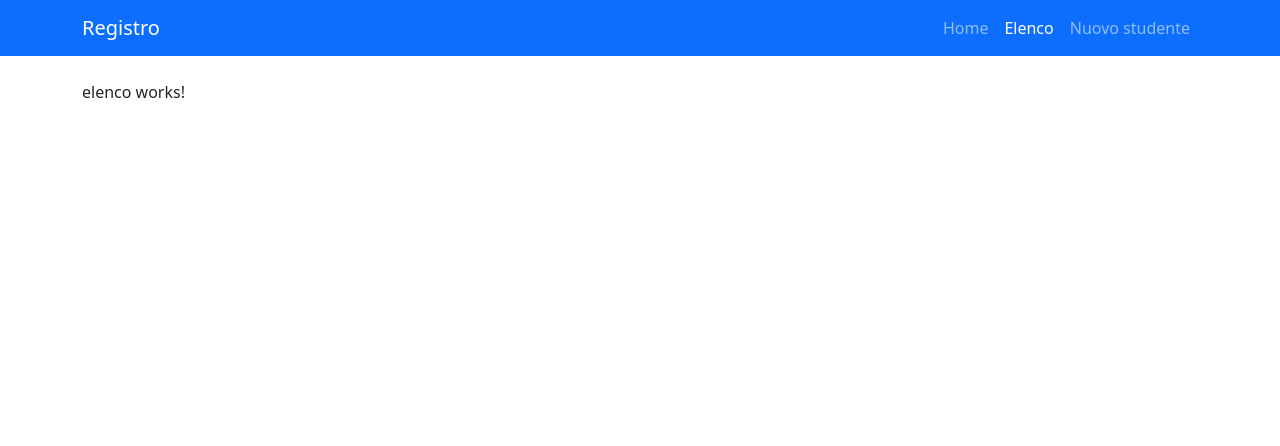
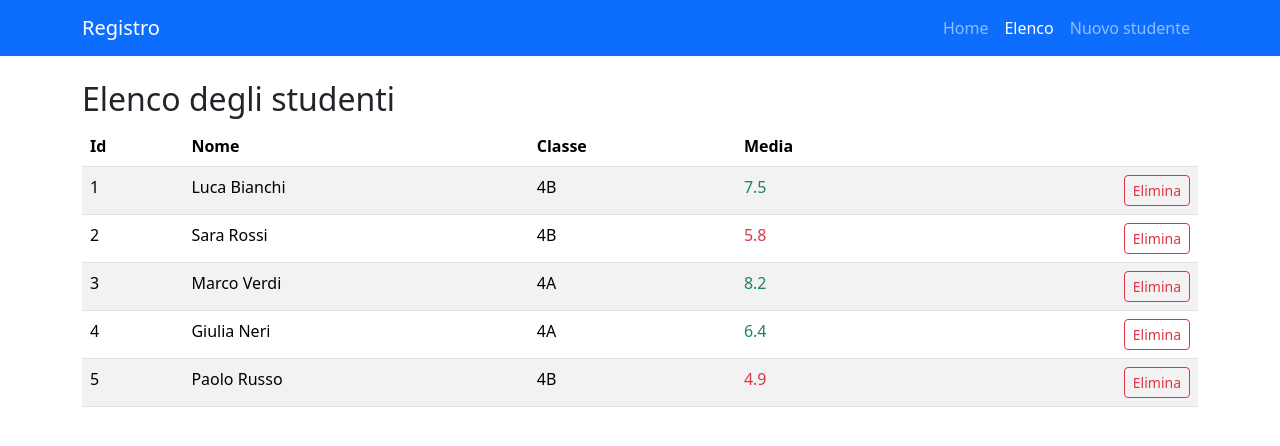
Before and after one commit to granderoberto/grande-roberto-registro-studenti, an Angular app in the folder registro-studenti/: page /elenco in a window 1280 px wide. Shown: the top 446 px of the page. Built offline with nearby package versions, Linux system fonts and the light colour scheme.

Commit message:
Passo 4: tabella degli studenti

```diff
--- a/registro-studenti/src/app/elenco/elenco.html
+++ b/registro-studenti/src/app/elenco/elenco.html
@@ -1 +1,20 @@
-<p>elenco works!</p>
+<h2>Elenco degli studenti</h2>
+
+<table class="table table-striped table-hover">
+  <thead>
+    <tr><th>Id</th><th>Nome</th><th>Classe</th><th>Media</th><th></th></tr>
+  </thead>
+  <tbody>
+    @for (s of studenti(); track s.id) {
+      <tr>
+        <td>{{ s.id }}</td>
+        <td>{{ s.nome }}</td>
+        <td>{{ s.classe }}</td>
+        <td [class.text-success]="s.mediaVoti >= 6" [class.text-danger]="s.mediaVoti < 6">{{ s.mediaVoti }}</td>
+        <td class="text-end">
+          <button type="button" class="btn btn-sm btn-outline-danger" (click)="rimuovi(s.id)">Elimina</button>
+        </td>
+      </tr>
+    }
+  </tbody>
+</table>
--- a/registro-studenti/src/app/elenco/elenco.ts
+++ b/registro-studenti/src/app/elenco/elenco.ts
@@ -1,4 +1,5 @@
-import { Component } from '@angular/core';
+import { Component, inject } from '@angular/core';
+import { StudentiService } from '../services/studenti-service';
 
 @Component({
   imports: [],
@@ -6,4 +7,11 @@
   styleUrl: './elenco.css',
   templateUrl: './elenco.html',
 })
-export class Elenco {}
+export class Elenco {
+  private readonly studentiService = inject(StudentiService);
+  readonly studenti = this.studentiService.studenti;
+
+  rimuovi(id: number): void {
+    this.studentiService.rimuovi(id);
+  }
+}
```
